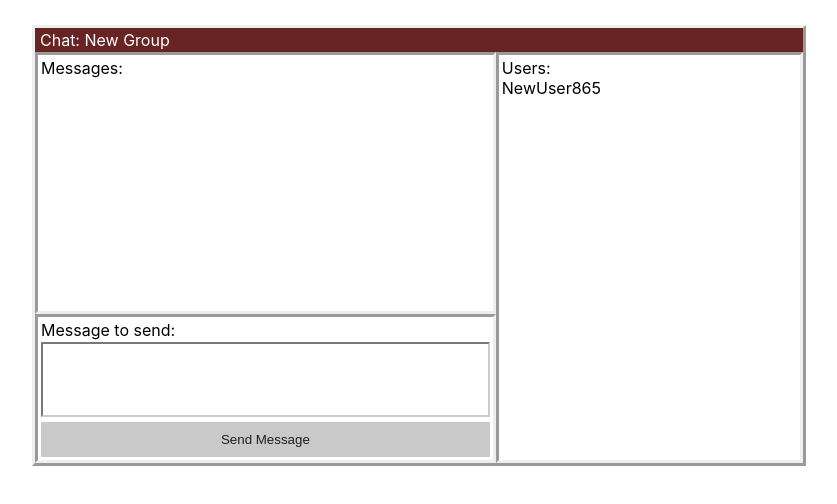
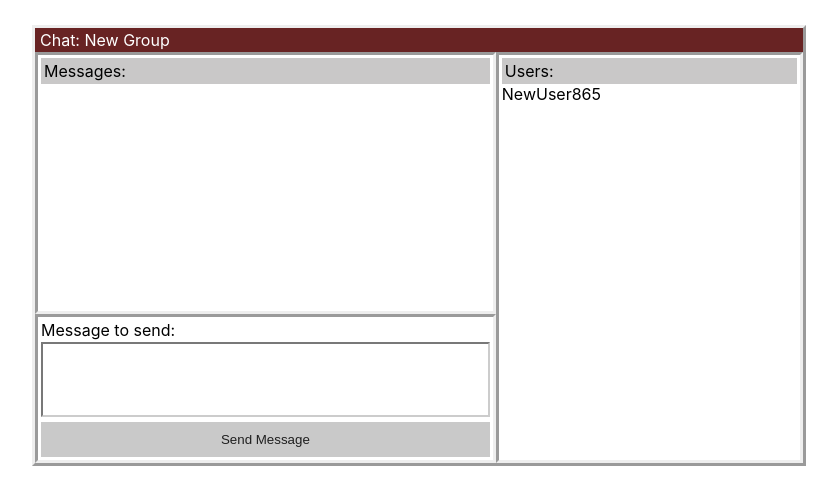
Before and after one commit to jasminnancy/chatroom-frontend, a React (Create React App) app: page / in a window 1280 px wide. Shown: the top 504 px of the page, without its empty margins (221-1058 px from the left). Built offline with nearby package versions, Linux system fonts and the light colour scheme.

Commit message:
refactored

```diff
--- a/package.json
+++ b/package.json
@@ -10,7 +10,8 @@
     "react-dom": "^16.12.0",
     "react-redux": "^7.1.3",
     "react-scripts": "3.3.0",
-    "redux": "^4.0.5"
+    "redux": "^4.0.5",
+    "ws": "^7.2.1"
   },
   "scripts": {
     "start": "react-scripts start",
--- a/src/App.css
+++ b/src/App.css
@@ -36,6 +36,11 @@
   overflow-y: scroll;
 }
 
+.sub-header {
+  background-color: #c9c8c8;
+  padding: 3px;
+}
+
 .message-list {
   height: 250px;
   max-height: 250px;
--- a/src/App.js
+++ b/src/App.js
@@ -14,6 +14,13 @@ class App extends Component {
 
     //passes users array from props and the generated username
     this.props.handleUsername(username, this.props.users)
+
+    this.openWebSocket()
+  }
+
+  openWebSocket = () => {
+    console.log('how?!?')
+
   }
 
   render() {
--- a/src/components/Messages.js
+++ b/src/components/Messages.js
@@ -2,30 +2,25 @@ import React, { Component} from 'react'
 import { connect } from 'react-redux'
 
 class Messages extends Component {
-    componentDidMount() {
-        this.handleObserverForScroll()
-    }
-
     componentDidUpdate() {
         this.handleObserverForScroll()
     }
 
     handleObserverForScroll = () => {
         let messagesList = document.querySelector('.message-list')
-        let observer = new MutationObserver(this.scrollToBottom)
+        let observer = new MutationObserver(() => this.scrollToBottom(messagesList))
         let config = {childList: true}
         observer.observe(messagesList, config)
     }
 
-    scrollToBottom = () => {
-        let messagesList = document.querySelector('.message-list')
+    scrollToBottom = (messagesList) => {
         messagesList.scrollTop = messagesList.scrollHeight
     }
 
     render() {
         return (
             <div className='sub-container message-list'>
-                <div>Messages:</div>
+                <div className='sub-header'>Messages:</div>
                 {this.props.messages
                     ? this.props.messages.map(message =>
                         <div>
--- a/src/components/Users.js
+++ b/src/components/Users.js
@@ -3,7 +3,7 @@ import React from 'react'
 const Users = (props) => {
     return (
         <div className='sub-container'>
-            <div>Users:</div>
+            <div className='sub-header'>Users:</div>
             {props.users
                 ? props.users.map(user => user)
                     : null}
```
Also changed, not shown: 1 other file (tests, documents, lock files or other folders).
